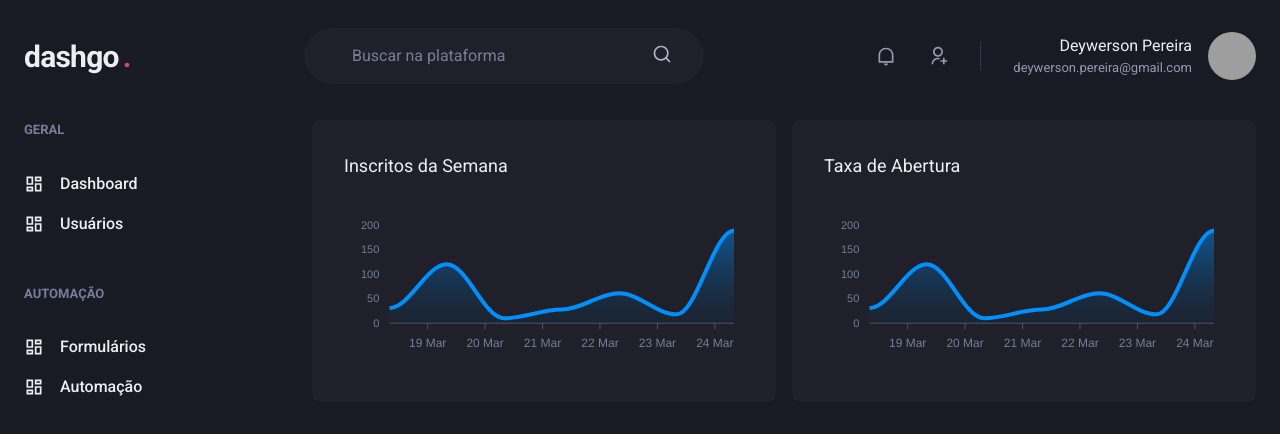
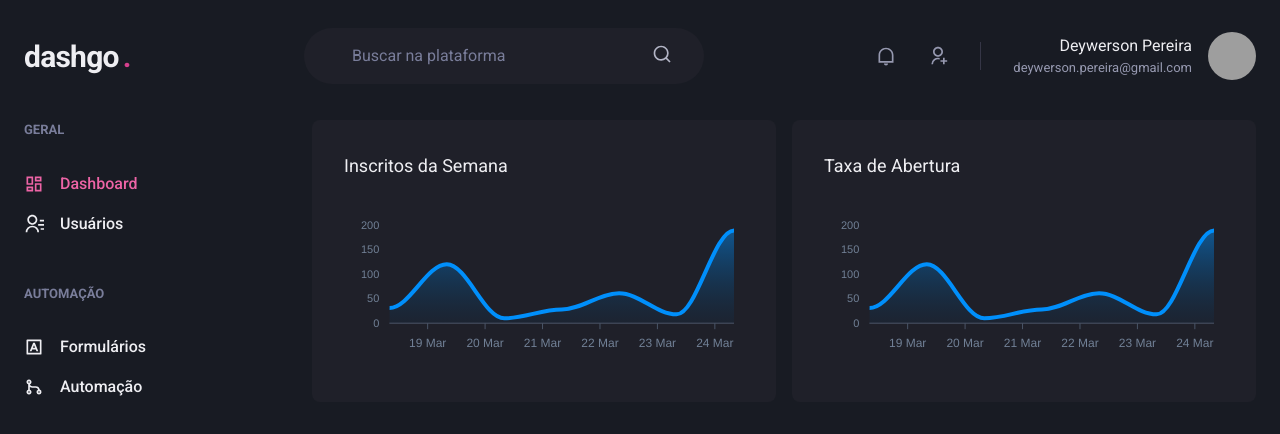
Before and after one commit to deywersonp/dashgo, a Next.js app: page /dashboard in a window 1280 px wide. Shown: the top 434 px of the page. Built offline with nearby package versions, Linux system fonts and the light colour scheme; grey boxes are pictures that could not be loaded.

Commit message:
created ActiveLink component / updated Link to ActiveLink at Sidebar->NavLink

```diff
--- /dev/null
+++ b/src/components/ActiveLink.tsx
@@ -0,0 +1,36 @@
+import Link, { LinkProps } from "next/link";
+import { useRouter } from "next/router";
+import { cloneElement, ReactElement } from "react";
+
+interface ActiveLinkProps extends LinkProps {
+  children: ReactElement;
+  shouldMatchExactHref?: boolean;
+};
+
+export const ActiveLink = ({
+  children,
+  shouldMatchExactHref = false,
+  ...rest
+}: ActiveLinkProps) => {
+  const { pathname } = useRouter();
+
+  let isActive = false;
+
+  if (shouldMatchExactHref && pathname === rest.href || pathname === rest.as) {
+    isActive = true;
+  };
+
+  if (!shouldMatchExactHref &&
+    (pathname.startsWith(String(rest.href)) ||
+      pathname.startsWith(String(rest.as)))) {
+    isActive = true;
+  };
+
+  return (
+    <Link {...rest}>
+      {cloneElement(children, {
+        color: isActive ? 'pink.400' : 'gray.50'
+      })}
+    </Link>
+  )
+};
--- a/src/components/Sidebar/NavLink.tsx
+++ b/src/components/Sidebar/NavLink.tsx
@@ -1,11 +1,11 @@
-import { ElementType, ReactNode } from "react";
+import { ElementType } from "react";
 import { Icon, Link as ChakraLink, Text, LinkProps as ChakraLinkProps } from "@chakra-ui/react";
-import { RiDashboardLine } from "react-icons/ri";
-import Link from "next/link";
+
+import { ActiveLink } from "../ActiveLink";
 
 interface NavLinkProps extends ChakraLinkProps {
   icon: ElementType;
-  children: ReactNode;
+  children: string;
   href: string;
 };
 
@@ -16,13 +16,13 @@
   ...rest
 }: NavLinkProps) => {
   return (
-    <Link href={href} passHref>
+    <ActiveLink href={href} passHref>
       <ChakraLink display="flex" alignItems="center" {...rest}>
-        <Icon as={RiDashboardLine} fontSize="20" />
+        <Icon as={icon} fontSize="20" />
         <Text ml="4" fontWeight="medium">
           {children}
         </Text>
       </ChakraLink>
-    </Link>
+    </ActiveLink>
   )
 };
```
